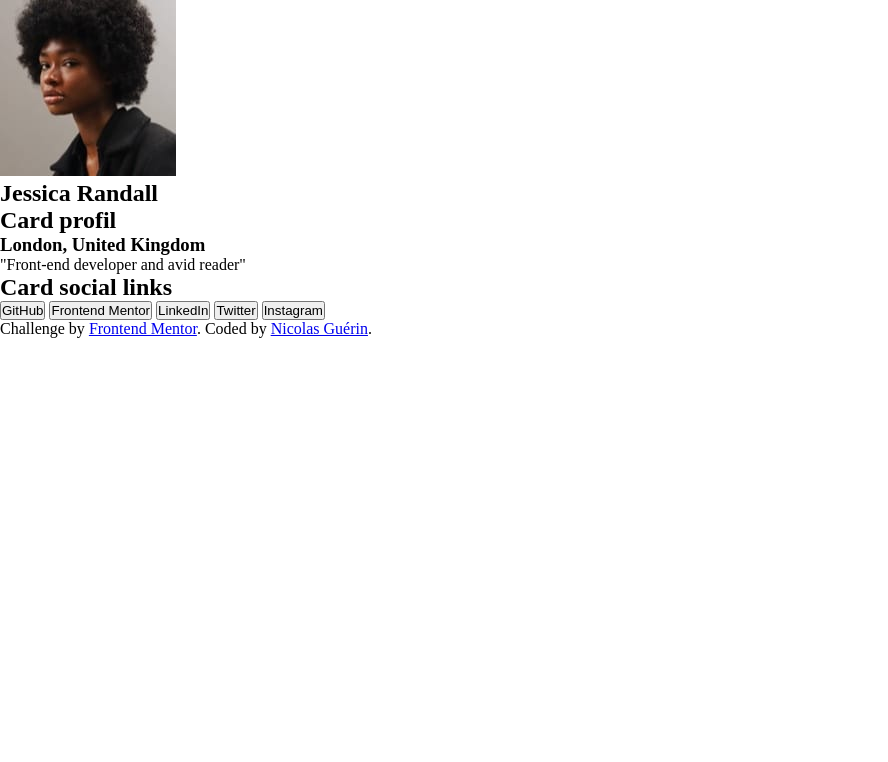
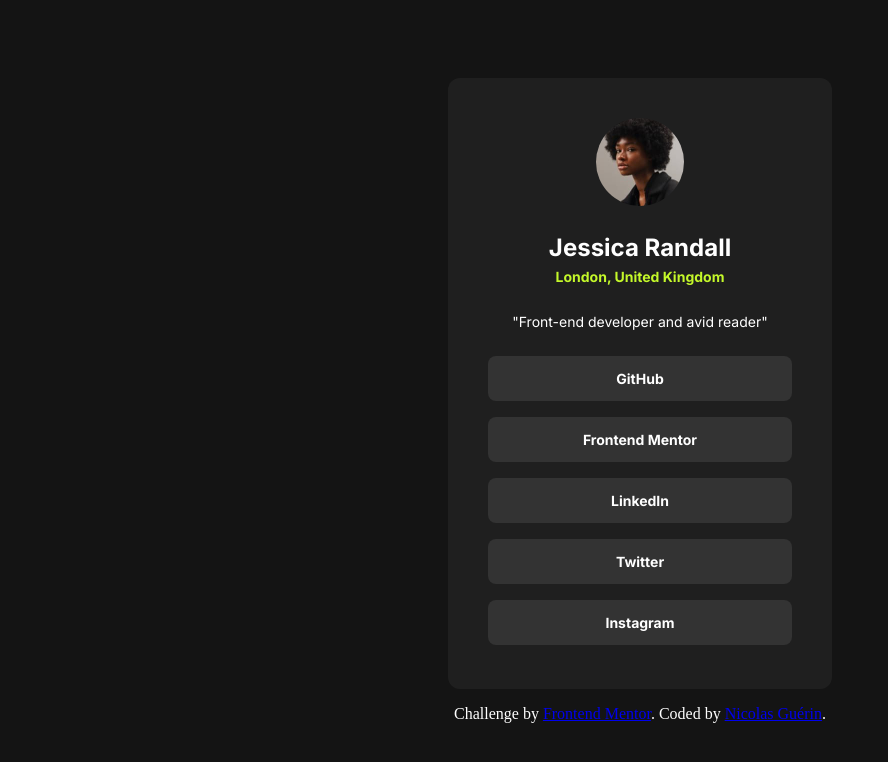
Before and after one commit to Nicolas-Guerin888/Social_links_profile, a plain HTML site: page index.html in a window 1280 px wide. Shown: the whole page, without its empty margins (0-888 px from the left). Drawn offline with Linux system fonts and the light colour scheme.

Commit message:
C6 : web page integration completed

```diff
--- a/index.html
+++ b/index.html
@@ -16,18 +16,18 @@
     <main class="card">
         <section class="card__profil">
             <img src="img/avatar-jessica.jpeg" alt="picture of Jessica">
-            <h1>Jessica Randall</h1>
+            <h1 class="text_preset_1">Jessica Randall</h1>
             <h2 class="sr-only">Card profil</h2>
-            <h3 class="card__profil-location">London, United Kingdom</h3>
-            <p class="card__profil-description">"Front-end developer and avid reader"</p>
+            <h3 class="text_preset_2-bold">London, United Kingdom</h3>
+            <p class="text_preset_2">"Front-end developer and avid reader"</p>
         </section>
         <section class="card__social_links">
             <h2 class="sr-only">Card social links</h2>
-            <button>GitHub</button>
-            <button>Frontend Mentor</button>
-            <button>LinkedIn</button>
-            <button>Twitter</button>
-            <button>Instagram</button>
+            <button><h4 class="text_preset_2-bold">GitHub</h4></button>
+            <button><h4 class="text_preset_2-bold">Frontend Mentor</h4></button>
+            <button><h4 class="text_preset_2-bold">LinkedIn</h4></button>
+            <button><h4 class="text_preset_2-bold">Twitter</h4></button>
+            <button><h4 class="text_preset_2-bold">Instagram</h4></button>
         </section>
     </main>
     <footer>
--- a/style.css
+++ b/style.css
@@ -19,6 +19,7 @@
     font-size: 24px;
     line-height: 150%;
     letter-spacing: 0;
+    color: var(--white);
 }
 
 .text_preset_2 {
@@ -27,6 +28,7 @@
     font-size: 14px;
     line-height: 150%;
     letter-spacing: 0;
+    color: var(--white);
 }
 
 .text_preset_2-bold {
@@ -37,8 +39,94 @@
     letter-spacing: 0;
 }
 
+h3 {
+    color: #C4F82A;
+}
+
 *{
     margin: 0;
     padding: 0;
     box-sizing: border-box;
 }
+
+.sr-only {
+    position: absolute;
+    width: 1px;
+    height: 1px;
+    padding: 0;
+    margin: -1px;
+    overflow: hidden;
+    clip: rect(0, 0, 0, 0);
+    border: 0;
+}
+
+body {
+    height: 100vh;
+    background-color: var(--grey-900);
+    display: flex;
+    flex-direction: column;
+    justify-content: center;
+    align-items: center;
+}
+
+.card {
+    width: 87%;
+    max-width: 384px;
+    height: 611px;
+    background-color: var(--grey-800);
+    border-radius: 12px;
+    padding: var(--spacing-500);
+}
+
+.card__profil {
+    display: flex;
+    flex-direction: column;
+    justify-content: center;
+    align-items: center;
+}
+.card__profil img {
+    border-radius: 50%;
+    height: 88px;
+}
+
+.card__profil img, .card__profil h3, .card__profil p {
+    margin-bottom: var(--spacing-300);
+}
+
+.card__social_links {
+    height: 289px;
+    display: flex;
+    flex-direction: column;
+    justify-content: space-between;
+}
+
+button {
+    all: unset;
+    width: 100%;
+    height: 45px;
+    background-color: var(--grey-700);
+    border-radius: 8px;
+    color: var(--white);
+    display: flex;
+    flex-direction: column;
+    justify-content: center;
+    align-items: center;
+}
+
+button:hover {
+    background-color: var(--primary-color);
+    color: var(--grey-700);
+    cursor: pointer;
+}
+
+footer {
+    margin-top: 16px;
+    color: var(--white);
+}
+
+@media (max-width: 450px) {
+    .card {
+        height: 579px;
+        padding: var(--spacing-300);
+    }
+}
```
